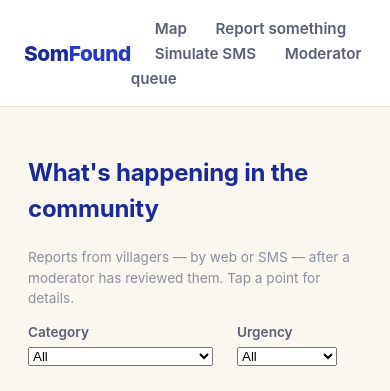
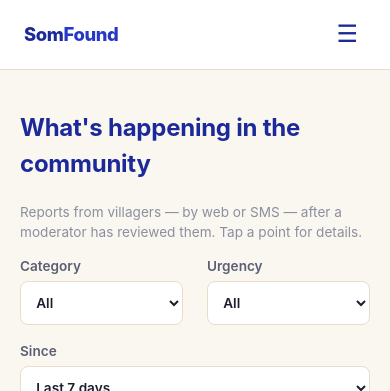
Before and after one commit to lotaagulue/somfound, a FastAPI app: page / in a window 390 px wide. Shown: the top 391 px of the page. Run offline with FastAPI, Linux system fonts and the light colour scheme; data comes from the database, SQL or seed files in the repository.

Commit message:
Mobile-responsive pass + installable PWA manifest (#20)
Not Expo/React Native (a separate native-app project with its own
build/distribution pipeline) — this is a responsive CSS pass on the
existing server-rendered app, which is what "looks good on a phone
browser" actually requires:

- CSS-only hamburger nav (checkbox hack, no JS) below 640px
- 44px minimum tap targets on buttons/inputs/selects
- Map/forms/legend/moderation queue restack for narrow viewports
- Explicit 16px base font size — stops iOS Safari's input-focus
  auto-zoom
- manifest.json + generated app icons (Pillow, one-off local script,
  not a project dependency) so it can be added to a phone's home
  screen like an app, still zero build step / zero extra infra

Verified via local HTTP checks (manifest/icons serve correctly, head
tags present) — no headless browser available in this environment to
screenshot it, flagged to the user as a real gap; worth an actual
phone/browser check before considering this done-done.

Closes #19

Co-authored-by: Claude Sonnet 5 <noreply@anthropic.com>

```diff
--- a/src/somfound/static/style.css
+++ b/src/somfound/static/style.css
@@ -22,12 +22,17 @@
 
 * { box-sizing: border-box; }
 
+html { -webkit-text-size-adjust: 100%; }
+
 body {
   margin: 0;
   font-family: "Inter", system-ui, -apple-system, "Segoe UI", sans-serif;
   background: var(--bg);
   color: var(--ink);
   line-height: 1.5;
+  /* Explicit, not just "browser default" — inputs inherit this, and staying
+     at/above 16px stops iOS Safari auto-zooming the page on input focus. */
+  font-size: 16px;
 }
 
 h1, h2 {
@@ -38,6 +43,7 @@ h1, h2 {
 a { color: var(--brand); }
 
 .topbar {
+  position: relative;
   display: flex;
   justify-content: space-between;
   align-items: center;
@@ -73,7 +79,48 @@ a { color: var(--brand); }
   border-bottom-color: var(--brand);
 }
 
+/* Hamburger menu, phone-width only — CSS-only via the checkbox hack, no JS. */
+.nav-toggle-checkbox { display: none; }
+.nav-toggle-label {
+  display: none;
+  font-size: 1.5rem;
+  line-height: 1;
+  color: var(--brand-dark);
+  padding: 0.4rem 0.5rem;
+  cursor: pointer;
+}
+
 main { padding: 1.75rem; max-width: 980px; margin: 0 auto; min-height: 70vh; }
+
+@media (max-width: 640px) {
+  .nav-toggle-label { display: inline-flex; align-items: center; }
+
+  .topbar nav {
+    display: none;
+    position: absolute;
+    top: 100%;
+    left: 0;
+    right: 0;
+    flex-direction: column;
+    background: var(--surface);
+    border-bottom: 1px solid var(--border);
+    padding: 0.25rem 1.5rem 1rem;
+    box-shadow: 0 4px 8px rgba(28, 31, 46, 0.08);
+    z-index: 10;
+  }
+
+  .nav-toggle-checkbox:checked ~ nav { display: flex; }
+
+  .topbar nav a {
+    margin-left: 0;
+    padding: 0.75rem 0;
+    font-size: 1rem;
+    border-bottom: 1px solid var(--border);
+  }
+  .topbar nav a:last-child { border-bottom: none; }
+
+  main { padding: 1.25rem; }
+}
 
 .footer {
   padding: 1.5rem;
@@ -87,6 +134,7 @@ main { padding: 1.75rem; max-width: 980px; margin: 0 auto; min-height: 70vh; }
 
 .map-page #map {
   height: 62vh;
+  min-height: 320px;
   border-radius: 12px;
   border: 1px solid var(--border);
   box-shadow: 0 1px 3px rgba(28, 31, 46, 0.06);
@@ -94,11 +142,14 @@ main { padding: 1.75rem; max-width: 980px; margin: 0 auto; min-height: 70vh; }
 
 .filters {
   display: flex;
-  gap: 1.5rem;
+  gap: 1rem 1.5rem;
   margin-bottom: 1rem;
   flex-wrap: wrap;
   align-items: flex-end;
 }
+
+.filters label { flex: 1 1 140px; }
+.filters select { width: 100%; }
 
 .filters label, .form-page label {
   display: flex;
@@ -116,6 +167,7 @@ code {
   padding: 0.1em 0.4em;
   border-radius: 4px;
   font-size: 0.9em;
+  word-break: break-word;
 }
 
 .legend {
@@ -175,13 +227,14 @@ code {
   box-shadow: 0 1px 3px rgba(28, 31, 46, 0.06);
 }
 
-.form-page select, .form-page textarea, .form-page input {
+.form-page select, .form-page textarea, .form-page input, .filters select {
   padding: 0.6rem 0.7rem;
   border-radius: 8px;
   border: 1px solid var(--border);
   font: inherit;
   color: var(--ink);
-  background: var(--bg);
+  background: var(--surface);
+  min-height: 44px; /* comfortable tap target on touch devices */
 }
 
 .form-page select:focus, .form-page textarea:focus, .form-page input:focus {
@@ -191,6 +244,7 @@ code {
 
 .form-page button, .inline-form button {
   padding: 0.65rem 1.1rem;
+  min-height: 44px;
   border: none;
   border-radius: 8px;
   background: var(--brand);
@@ -201,9 +255,10 @@ code {
 }
 .form-page button:hover, .inline-form button:hover { background: var(--brand-dark); }
 
-.location-row { display: flex; align-items: center; gap: 0.75rem; }
+.location-row { display: flex; align-items: center; gap: 0.75rem; flex-wrap: wrap; }
 .location-row button {
   padding: 0.5rem 0.9rem;
+  min-height: 44px;
   border-radius: 8px;
   border: 1px solid var(--border);
   background: var(--surface-alt);
@@ -263,3 +318,22 @@ code {
 .btn-reject:hover { background: #a92e2e; }
 .btn-resolve { background: var(--ink-muted); }
 .btn-resolve:hover { background: var(--ink); }
+
+/* --- Phone-width layout --- */
+
+@media (max-width: 640px) {
+  .brand-mark { font-size: 1.15rem; }
+
+  .form-page form { padding: 1.25rem; gap: 1rem; }
+
+  .legend { flex-direction: column; gap: 0.75rem; padding: 0.85rem 1rem; }
+
+  .inline-form {
+    display: flex;
+    width: 100%;
+    margin-right: 0;
+  }
+  .inline-form input { flex: 1; min-width: 0; }
+
+  .report-card header { flex-direction: column; gap: 0.15rem; }
+}
--- a/src/somfound/templates/base.html
+++ b/src/somfound/templates/base.html
@@ -2,9 +2,18 @@
 <html lang="en">
 <head>
   <meta charset="utf-8">
-  <meta name="viewport" content="width=device-width, initial-scale=1">
+  <meta name="viewport" content="width=device-width, initial-scale=1, viewport-fit=cover">
   <title>{% block title %}Somfound{% endblock %}</title>
   <meta name="description" content="Somfound — community reporting and a live map for villages in South-East Nigeria.">
+
+  <link rel="manifest" href="/static/manifest.json">
+  <meta name="theme-color" content="#2638c4">
+  <link rel="icon" href="/static/icons/favicon-32.png" sizes="32x32">
+  <link rel="apple-touch-icon" href="/static/icons/apple-touch-icon.png">
+  <meta name="apple-mobile-web-app-capable" content="yes">
+  <meta name="apple-mobile-web-app-status-bar-style" content="default">
+  <meta name="apple-mobile-web-app-title" content="Somfound">
+
   <link rel="stylesheet" href="/static/style.css">
   {% block head %}{% endblock %}
 </head>
@@ -13,6 +22,8 @@
     <a class="brand" href="/">
       <span class="brand-mark">Som<span class="brand-mark-accent">Found</span></span>
     </a>
+    <input type="checkbox" id="nav-toggle" class="nav-toggle-checkbox">
+    <label for="nav-toggle" class="nav-toggle-label" aria-label="Menu">&#9776;</label>
     <nav>
       <a href="/">Map</a>
       <a href="/report">Report something</a>
```
Also changed, not shown: CLAUDE.md (+6 -0 lines), src/somfound/static/icons/apple-touch-icon.png (added), src/somfound/static/icons/favicon-32.png (added), src/somfound/static/icons/icon-192.png (added), src/somfound/static/icons/icon-512.png (added), src/somfound/static/manifest.json (added).
